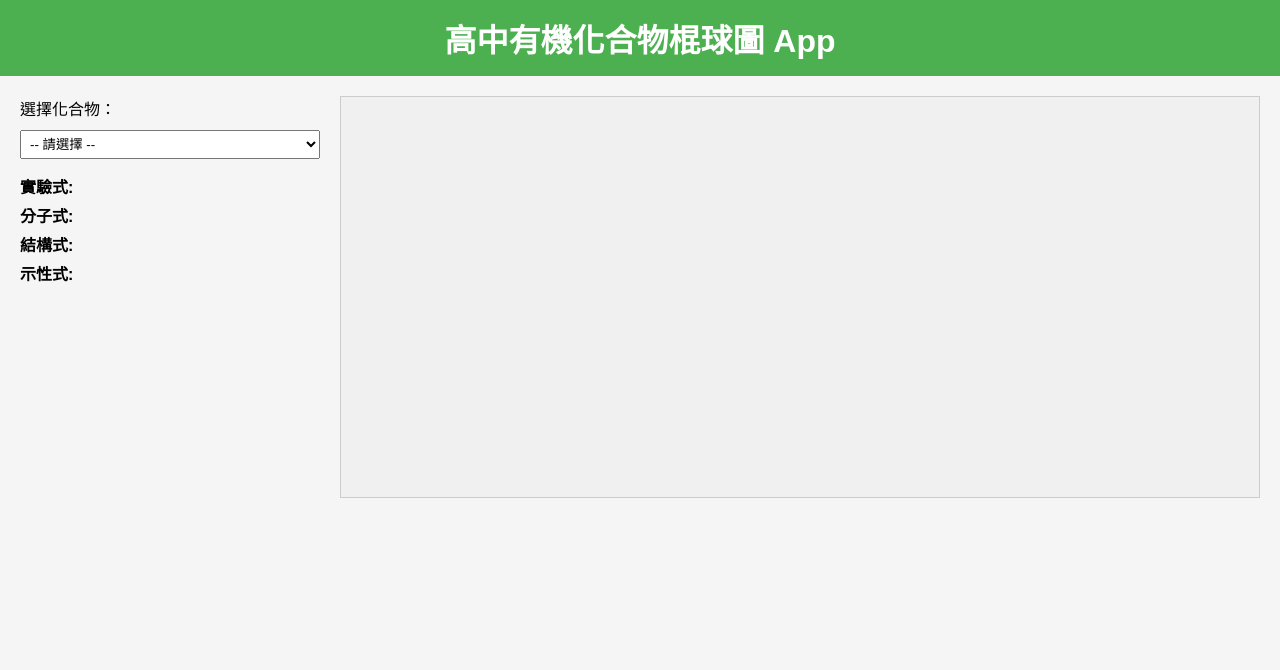
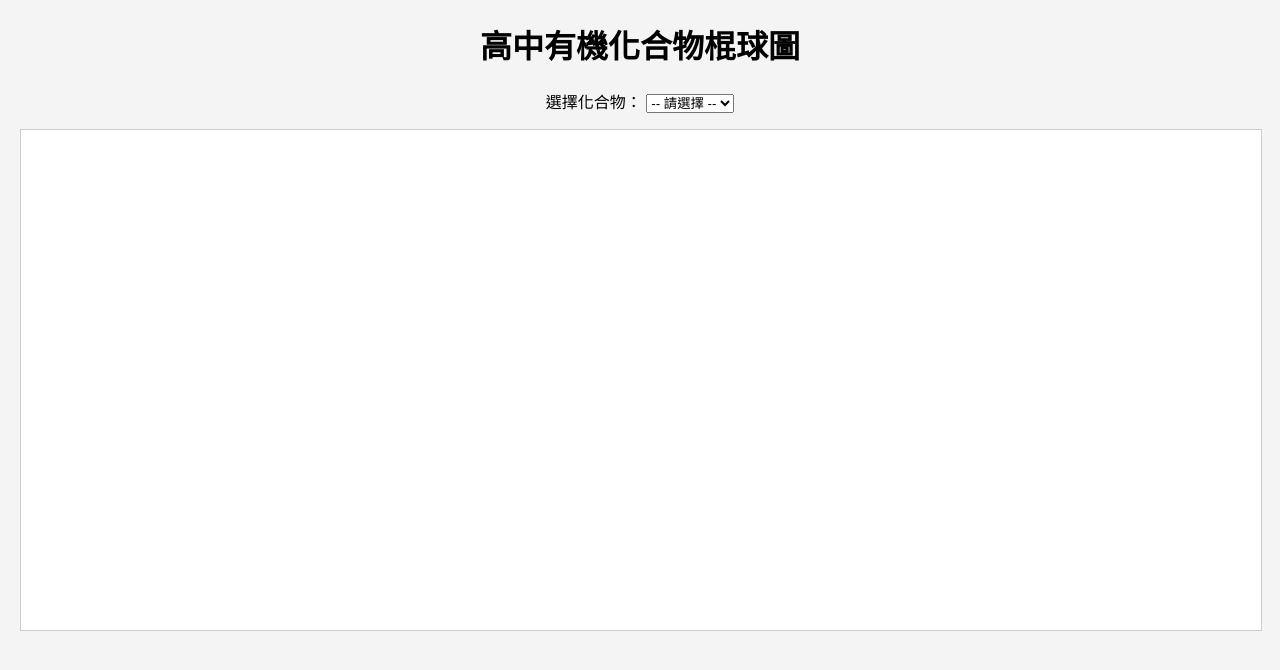
Before and after one commit to a1593711534-droid/ball-and-stick-app, a plain HTML site: page index.html in a window 1280 px wide. Drawn offline with nearby package versions, Linux system fonts and the light colour scheme.

Commit message:
更新訊息

```diff
--- a/index.html
+++ b/index.html
@@ -5,29 +5,23 @@
 <meta name="viewport" content="width=device-width, initial-scale=1.0">
 <title>高中有機化合物棍球圖</title>
 <link rel="stylesheet" href="style.css">
+<script src="https://3Dmol.csb.pitt.edu/build/3Dmol-min.js"></script>
 </head>
 <body>
-  <h1>高中有機化合物棍球圖 App</h1>
-  <div class="container">
+    <h1>高中有機化合物棍球圖</h1>
     <div class="controls">
         <label for="compoundSelect">選擇化合物：</label>
         <select id="compoundSelect">
             <option value="">-- 請選擇 --</option>
         </select>
-
-      <div id="info">
-        <p><strong>實驗式:</strong> <span id="empiricalFormula"></span></p>
-        <p><strong>分子式:</strong> <span id="molecularFormula"></span></p>
-        <p><strong>結構式:</strong> <span id="structuralFormula"></span></p>
-        <p><strong>示性式:</strong> <span id="condensedFormula"></span></p>
     </div>
+    <div class="info">
+        <p id="formula"></p>
+        <p id="molecular"></p>
+        <p id="structural"></p>
+        <p id="condensed"></p>
     </div>
-
-    <div id="viewer" class="viewer"></div>
-  </div>
-
-  <script src="https://cdn.jsdelivr.net/npm/three@0.134.0/build/three.min.js"></script>
-  <script src="https://cdn.jsdelivr.net/npm/three@0.134.0/examples/js/controls/OrbitControls.js"></script>
+    <div id="viewer" style="width:100%; height:500px; position: relative;"></div>
     <script src="script.js"></script>
 </body>
 </html>
--- a/script.js
+++ b/script.js
@@ -1,120 +1,105 @@
 // 高中常見有機化合物資料
 const compounds = [
-  // 烷
-  { name: "甲烷", empirical: "CH4", molecular: "CH4", structural: "CH4", condensed: "CH4", model: [{atom:'C',x:0,y:0,z:0,children:[{atom:'H',x:1,y:0,z:0},{atom:'H',x:-1,y:0,z:0},{atom:'H',x:0,y:1,z:0},{atom:'H',x:0,y:-1,z:0}]}] },
-  { name: "乙烷", empirical: "C2H6", molecular: "C2H6", structural: "CH3-CH3", condensed: "CH3CH3", model: [{atom:'C',x:0,y:0,z:0,children:[{atom:'H',x:1,y:0,z:0},{atom:'H',x:0,y:1,z:0},{atom:'H',x:0,z:1,y:0},{atom:'C',x:-1,y:0,z:0,children:[{atom:'H',x:-2,y:0,z:0},{atom:'H',x:-1,y:1,z:0},{atom:'H',x:-1,y:0,z:1}]}]}] },
-  // 烯
-  { name: "乙烯", empirical: "C2H4", molecular: "C2H4", structural: "H2C=CH2", condensed: "C2H4", model: [] },
-  // 炔
-  { name: "乙炔", empirical: "C2H2", molecular: "C2H2", structural: "HC≡CH", condensed: "C2H2", model: [] },
-  // 醇
-  { name: "甲醇", empirical: "CH4O", molecular: "CH3OH", structural: "CH3-OH", condensed: "CH3OH", model: [] },
-  { name: "乙醇", empirical: "C2H6O", molecular: "C2H5OH", structural: "CH3CH2-OH", condensed: "C2H5OH", model: [] },
-  // 醚
-  { name: "甲醚", empirical: "C2H6O", molecular: "CH3OCH3", structural: "CH3-O-CH3", condensed: "CH3OCH3", model: [] },
-  { name: "乙醚", empirical: "C4H10O", molecular: "C2H5OC2H5", structural: "CH3CH2-O-CH2CH3", condensed: "C2H5OC2H5", model: [] },
-  { name: "甲乙醚", empirical: "C3H8O", molecular: "CH3OC2H5", structural: "CH3-O-CH2CH3", condensed: "CH3OC2H5", model: [] },
-  // 其他化合物可以依此格式添加...
+    {
+        name: "甲烷",
+        formula: "CH4",
+        molecular: "C1H4",
+        structural: "H\n |\nH-C-H\n |\nH",
+        condensed: "CH4",
+        smiles: "C"
+    },
+    {
+        name: "乙烷",
+        formula: "C2H6",
+        molecular: "C2H6",
+        structural: "H   H\n|   |\nH-C-C-H\n|   |\nH   H",
+        condensed: "CH3CH3",
+        smiles: "CC"
+    },
+    {
+        name: "丙烷",
+        formula: "C3H8",
+        molecular: "C3H8",
+        structural: "CH3-CH2-CH3",
+        condensed: "CH3CH2CH3",
+        smiles: "CCC"
+    },
+    {
+        name: "甲醇",
+        formula: "CH3OH",
+        molecular: "CH4O",
+        structural: "CH3-OH",
+        condensed: "CH3OH",
+        smiles: "CO"
+    },
+    {
+        name: "乙醇",
+        formula: "C2H5OH",
+        molecular: "C2H6O",
+        structural: "CH3-CH2-OH",
+        condensed: "C2H5OH",
+        smiles: "CCO"
+    },
+    {
+        name: "水",
+        formula: "H2O",
+        molecular: "H2O",
+        structural: "H-O-H",
+        condensed: "H2O",
+        smiles: "O"
+    },
+    {
+        name: "二氧化碳",
+        formula: "CO2",
+        molecular: "CO2",
+        structural: "O=C=O",
+        condensed: "CO2",
+        smiles: "O=C=O"
+    },
+    {
+        name: "苯",
+        formula: "C6H6",
+        molecular: "C6H6",
+        structural: "C6H6 (芳香烴)",
+        condensed: "C6H6",
+        smiles: "c1ccccc1"
+    },
+    // 你可以依需求再加更多高中有機化合物
 ];
 
-// 初始化選單
-const select = document.getElementById('compoundSelect');
+// 填入下拉選單
+const select = document.getElementById("compoundSelect");
 compounds.forEach(c => {
-  const option = document.createElement('option');
-  option.value = c.name;
-  option.textContent = c.name;
-  select.appendChild(option);
+    let option = document.createElement("option");
+    option.value = c.smiles;
+    option.textContent = c.name;
+    select.appendChild(option);
 });
 
-// Three.js 初始化
-const viewer = document.getElementById('viewer');
-const scene = new THREE.Scene();
-scene.background = new THREE.Color(0xf0f0f0);
-const camera = new THREE.PerspectiveCamera(75, viewer.clientWidth / viewer.clientHeight, 0.1, 1000);
-camera.position.set(5,5,5);
+let viewer = null;
+let currentModel = null;
 
-const renderer = new THREE.WebGLRenderer({antialias:true});
-renderer.setSize(viewer.clientWidth, viewer.clientHeight);
-viewer.appendChild(renderer.domElement);
+function showCompound(compound) {
+    document.getElementById("formula").textContent = "實驗式: " + compound.formula;
+    document.getElementById("molecular").textContent = "分子式: " + compound.molecular;
+    document.getElementById("structural").textContent = "結構式: " + compound.structural;
+    document.getElementById("condensed").textContent = "示性式/縮寫: " + compound.condensed;
 
-const controls = new THREE.OrbitControls(camera, renderer.domElement);
-controls.enableDamping = true;
+    if (!viewer) {
+        viewer = $3Dmol.createViewer("viewer", {defaultcolors: $3Dmol.rasmolElementColors});
+    } else {
+        viewer.clear();
+    }
 
-// 光源
-const light = new THREE.DirectionalLight(0xffffff, 1);
-light.position.set(10,10,10);
-scene.add(light);
-scene.add(new THREE.AmbientLight(0xffffff, 0.5));
-
-// 原子顏色
-const atomColors = {H:0xffffff, C:0x000000, O:0xff0000, N:0x0000ff, Cl:0x00ff00};
-
-function clearScene() {
-  for(let i = scene.children.length - 1; i >= 0; i--) {
-    const obj = scene.children[i];
-    if(obj.type !== "AmbientLight" && obj.type !== "DirectionalLight") scene.remove(obj);
-  }
+    // 用 SMILES 建立分子
+    viewer.addModel(compound.smiles, "smi");
+    viewer.setStyle({}, {stick: {}, sphere: {scale: 0.3}});
+    viewer.zoomTo();
+    viewer.render();
 }
 
-function addAtom(atom, x=0,y=0,z=0, radius=0.3) {
-  const geometry = new THREE.SphereGeometry(radius,32,32);
-  const material = new THREE.MeshPhongMaterial({color:atomColors[atom] || 0x888888});
-  const sphere = new THREE.Mesh(geometry, material);
-  sphere.position.set(x,y,z);
-  scene.add(sphere);
-  return sphere;
-}
-
-function addBond(pos1,pos2) {
-  const distance = pos1.distanceTo(pos2);
-  const mid = new THREE.Vector3().addVectors(pos1,pos2).multiplyScalar(0.5);
-  const dir = new THREE.Vector3().subVectors(pos2,pos1);
-  const orientation = new THREE.Matrix4();
-  orientation.lookAt(pos1,pos2,new THREE.Object3D().up);
-  orientation.multiply(new THREE.Matrix4().makeRotationX(Math.PI/2));
-
-  const geometry = new THREE.CylinderGeometry(0.1,0.1,distance,16);
-  const material = new THREE.MeshPhongMaterial({color:0xaaaaaa});
-  const cylinder = new THREE.Mesh(geometry, material);
-  cylinder.applyMatrix4(orientation);
-  cylinder.position.copy(mid);
-  scene.add(cylinder);
-}
-
-// 將模型加入場景
-function loadModel(model) {
-  clearScene();
-  if(!model || model.length===0) return;
-
-  const spheres = [];
-  function recursiveAdd(atomObj, parentPos=null) {
-    const x = atomObj.x || 0;
-    const y = atomObj.y || 0;
-    const z = atomObj.z || 0;
-    const sphere = addAtom(atomObj.atom, x, y, z);
-    spheres.push({mesh:sphere, pos:new THREE.Vector3(x,y,z)});
-    if(parentPos) addBond(parentPos,new THREE.Vector3(x,y,z));
-    if(atomObj.children) {
-      atomObj.children.forEach(child => recursiveAdd(child,new THREE.Vector3(x,y,z)));
-    }
-  }
-  model.forEach(atomObj => recursiveAdd(atomObj,null));
-}
-
-// 選擇化合物
-select.addEventListener('change',()=>{
-  const compound = compounds.find(c=>c.name===select.value);
-  if(!compound) return;
-  document.getElementById('empiricalFormula').textContent = compound.empirical;
-  document.getElementById('molecularFormula').textContent = compound.molecular;
-  document.getElementById('structuralFormula').textContent = compound.structural;
-  document.getElementById('condensedFormula').textContent = compound.condensed;
-  loadModel(compound.model);
+select.addEventListener("change", () => {
+    const selectedSmiles = select.value;
+    const compound = compounds.find(c => c.smiles === selectedSmiles);
+    if (compound) showCompound(compound);
 });
-
-function animate(){
-  requestAnimationFrame(animate);
-  controls.update();
-  renderer.render(scene,camera);
-}
-animate();
--- a/style.css
+++ b/style.css
@@ -1,46 +1,26 @@
 body {
-  font-family: Arial, sans-serif;
-  margin: 0;
-  padding: 0;
-  background-color: #f5f5f5;
+    font-family: Arial, sans-serif;
+    margin: 20px;
+    background-color: #f4f4f4;
 }
 
 h1 {
-  text-align: center;
-  background-color: #4CAF50;
-  color: white;
-  padding: 15px 0;
-  margin: 0;
-}
-
-.container {
-  display: flex;
-  flex-wrap: wrap;
-  justify-content: center;
-  padding: 20px;
+    text-align: center;
 }
 
 .controls {
-  flex: 1;
-  min-width: 250px;
-  max-width: 300px;
-  margin-right: 20px;
+    margin-bottom: 15px;
+    text-align: center;
 }
 
-.controls select {
-  width: 100%;
-  padding: 5px;
-  margin: 10px 0;
+.info {
+    margin-bottom: 15px;
+    text-align: center;
+    font-size: 16px;
 }
 
-#info p {
-  margin: 5px 0;
+#viewer {
+    border: 1px solid #ccc;
+    background-color: #ffffff;
+    margin: auto;
 }
-
-.viewer {
-  flex: 2;
-  min-width: 400px;
-  min-height: 400px;
-  background-color: #ffffff;
-  border: 1px solid #ccc;
-}
```
Lines whose indentation alone changed are shown as unchanged.
